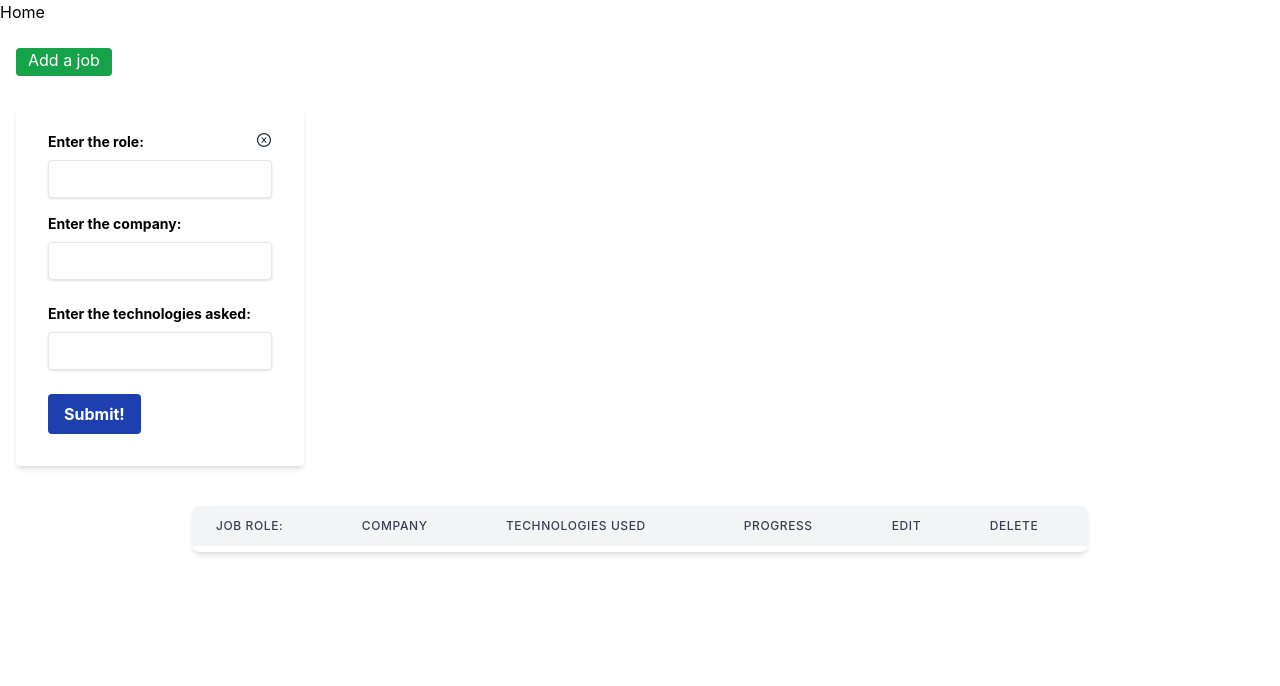
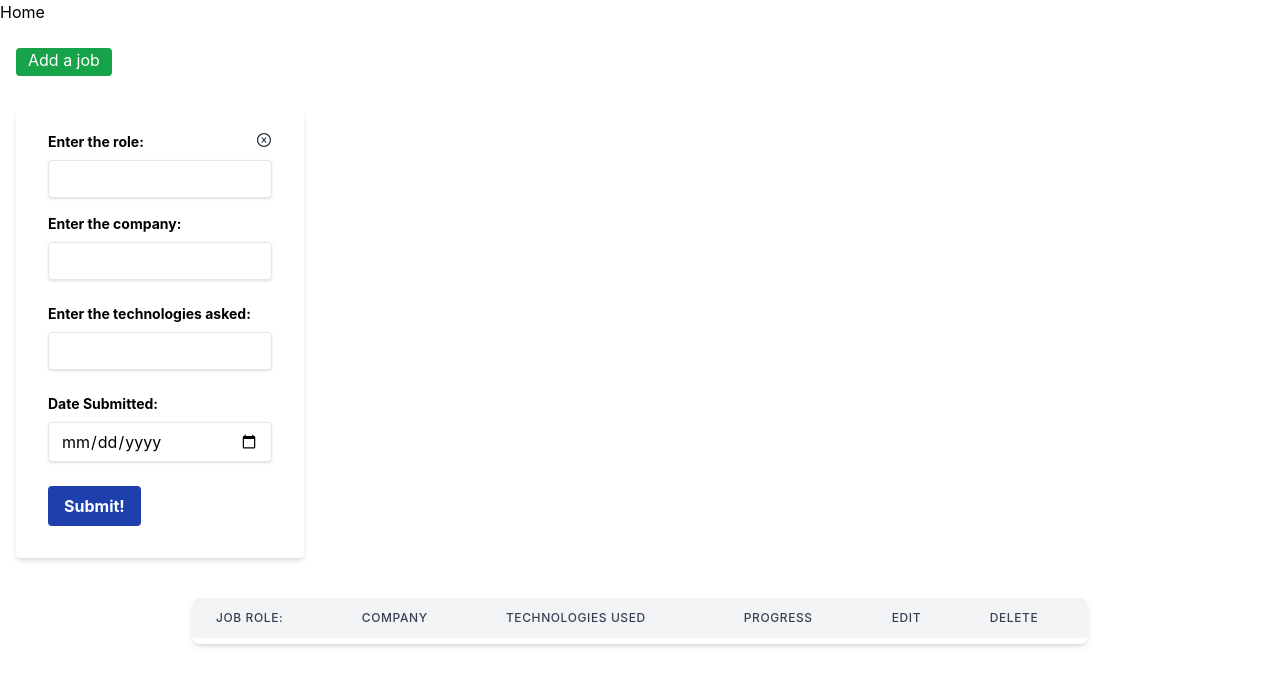
Before and after one commit to ronnie-rios/app-tracker, a React (Create React App) app in the folder frontend/: page / in a window 1280 px wide. Both pictures are taken after a click on the button "Add a job". Shown: the top 686 px of the page. Built offline with nearby package versions, Linux system fonts and the light colour scheme; no server answers.

Commit message:
post app form component added date field

```diff
--- a/frontend/src/Components/About.jsx
+++ b/frontend/src/Components/About.jsx
@@ -4,6 +4,7 @@ const About = () => {
   return (
     <div>
         <h1>Job trcker</h1>
+        <p>welcome to Job Tracker</p>
     </div>
   )
 }
--- a/frontend/src/Components/PostApp.jsx
+++ b/frontend/src/Components/PostApp.jsx
@@ -42,6 +42,7 @@ export const PostApp = ({ toggleRender, setToggleRender }) => {
             className='shadow appearance-none border rounded w-full py-2 px-3 leading-tight focus:outline-none focus:shadow-outline'
             type='text'
             name='jobRole'
+            required
           />
         </div>
         <div className="mb-6">
@@ -50,6 +51,7 @@ export const PostApp = ({ toggleRender, setToggleRender }) => {
             className='shadow appearance-none border rounded w-full py-2 px-3 leading-tight focus:outline-none focus:shadow-outline'
             type='text'
             name='company'
+            required
             />
         </div>
         <div className="mb-6">
@@ -60,6 +62,14 @@ export const PostApp = ({ toggleRender, setToggleRender }) => {
             name='technologies'
           />
         </div>
+        <div className="mb-6">
+          <label className='block text-sm font-bold mb-2'>Date Submitted:</label>
+          <input
+            className='shadow appearance-none border rounded w-full py-2 px-3 leading-tight focus:outline-none focus:shadow-outline'
+            type='date'
+            name='dateSubmitted'
+          />
+        </div>
         <button className='py-2 px-4 rounded bg-blue-800 font-bold text-white hover:bg-blue-600 focus:outline-none focus:shadow-outline'>Submit!</button>
       </form>
   )
```
